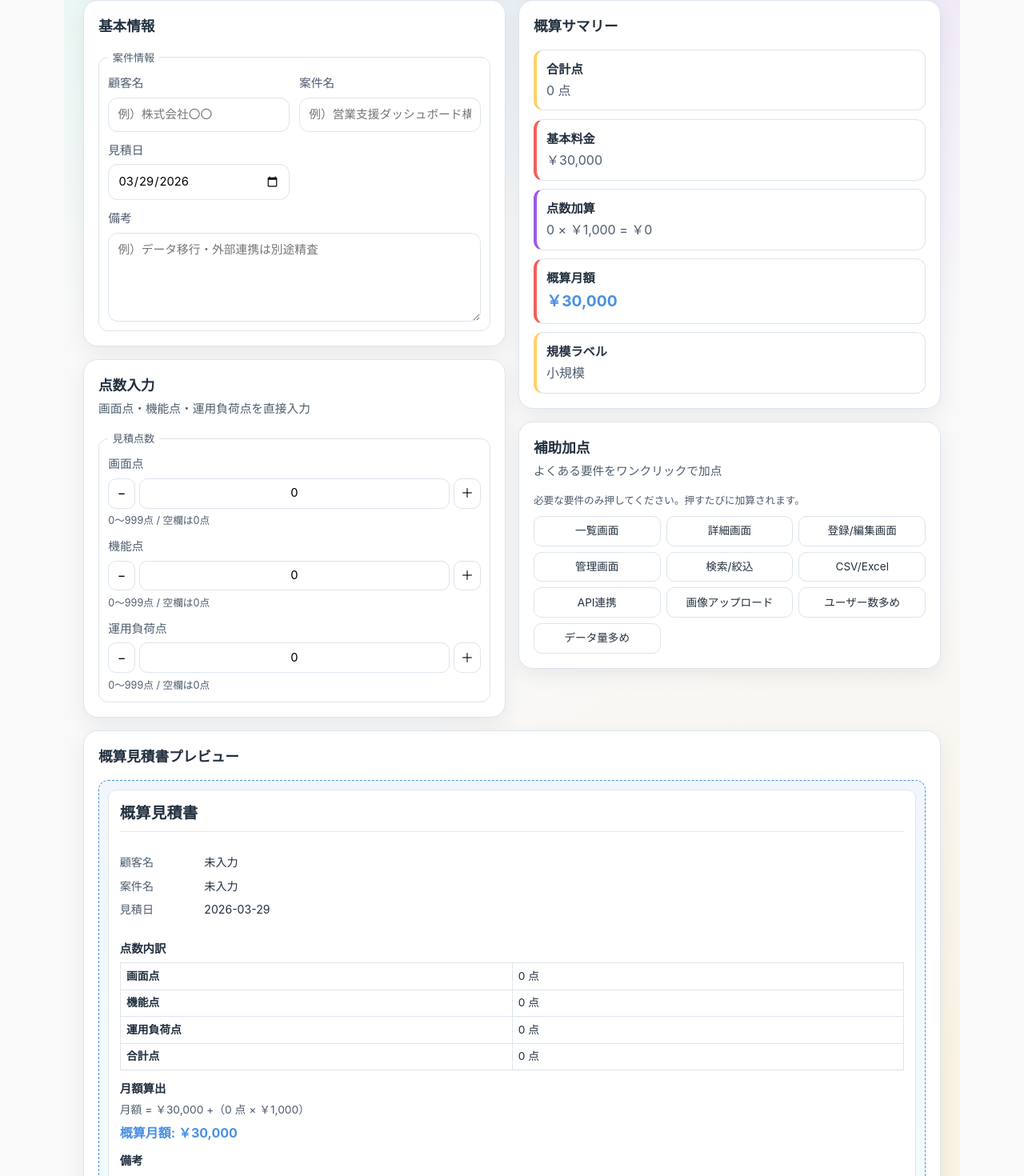
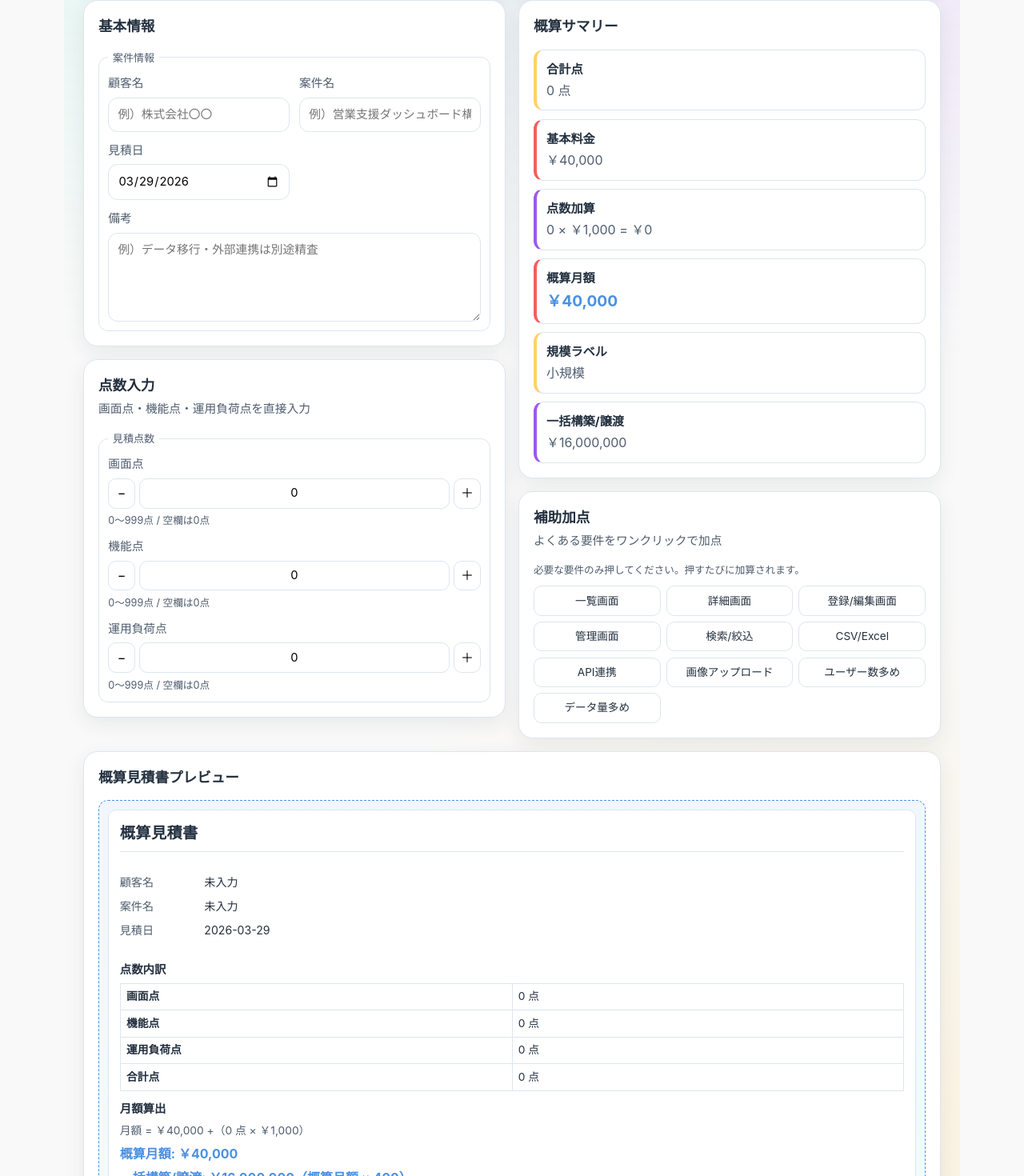
Before and after one commit to ANOSkdy/acoru_estimate, a Next.js app: page / in a window 1280 px wide. Shown: the part 879-2349 px from the top of the page at 80% size. Built offline with nearby package versions, Linux system fonts and the light colour scheme.

Commit message:
Update base fee and add build/transfer estimate

```diff
--- a/components/estimate/EstimateShell.tsx
+++ b/components/estimate/EstimateShell.tsx
@@ -336,6 +336,10 @@ export function EstimateShell() {
                 <h3>規模ラベル</h3>
                 <p>{scaleLabel}</p>
               </article>
+              <article>
+                <h3>一括構築/譲渡</h3>
+                <p>{formatYen(result.buildTransferFee)}</p>
+              </article>
             </div>
           </SectionCard>
 
@@ -414,6 +418,9 @@ export function EstimateShell() {
                 {formatYen(SCORE_UNIT_PRICE)}）
               </p>
               <p className="print-doc__monthly-fee">概算月額: {formatYen(result.monthlyFee)}</p>
+              <p className="print-doc__monthly-fee">
+                一括構築/譲渡: {formatYen(result.buildTransferFee)}（概算月額 × 400）
+              </p>
             </section>
 
             <section className="print-doc__section" aria-label="備考">
--- a/lib/estimate.ts
+++ b/lib/estimate.ts
@@ -1,4 +1,4 @@
-export const BASE_MONTHLY_FEE = 30_000;
+export const BASE_MONTHLY_FEE = 40_000;
 export const SCORE_UNIT_PRICE = 1_000;
 export const MAX_SCORE_PER_BUCKET = 999;
 
@@ -92,11 +92,13 @@ export function calculateEstimate(scores: EstimateScores) {
   const totalScore = sumScores(scores);
   const scoreAddOn = totalScore * SCORE_UNIT_PRICE;
   const monthlyFee = BASE_MONTHLY_FEE + scoreAddOn;
+  const buildTransferFee = monthlyFee * 400;
 
   return {
     totalScore,
     scoreAddOn,
     monthlyFee,
+    buildTransferFee,
   };
 }
 
```
